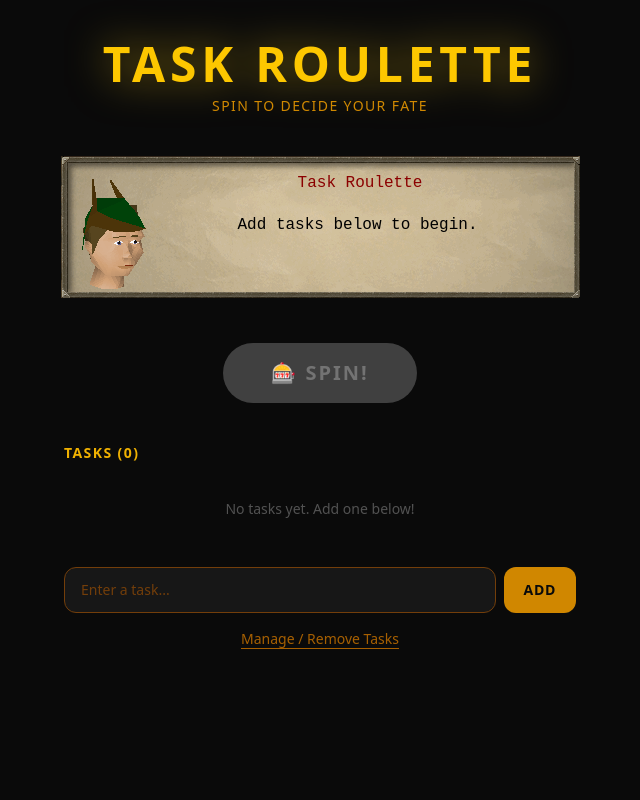
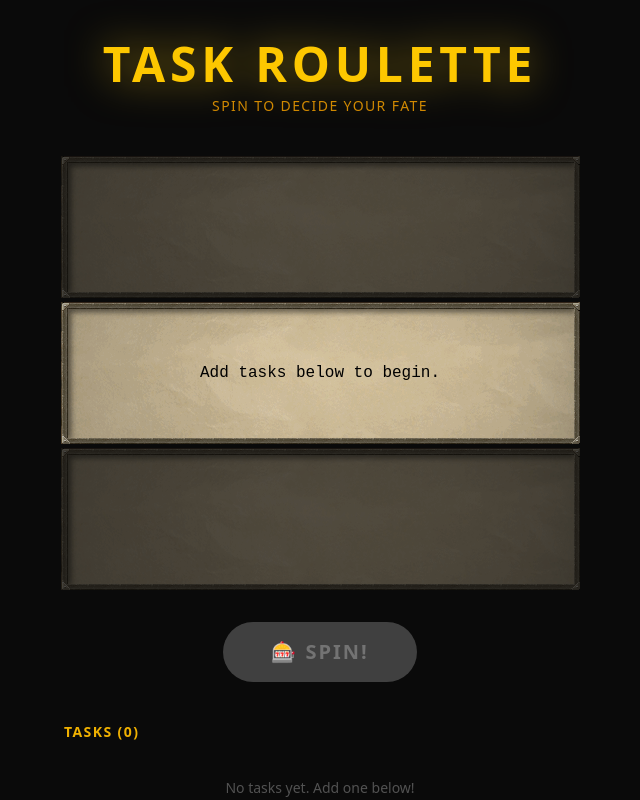
Before and after one commit to kalenobrien15/Task-Roulette-OSRS, a Next.js app: page / in a window 1280 px wide. Shown: the top 800 px of the page, without its empty margins (320-960 px from the left). Built offline with nearby package versions, Linux system fonts and the light colour scheme.

Commit message:
Redesign display to stacked reel: 3 chatbox slots, no chathead, no continue prompt

```diff
--- a/src/components/TaskSelector.tsx
+++ b/src/components/TaskSelector.tsx
@@ -103,11 +103,19 @@ export default function TaskSelector() {
     };
   }, []);
 
-  // The task currently shown in the dialogue box
-  const displayedTask =
-    tasks.length > 0 ? tasks[currentIndex % tasks.length] : null;
+  // Helper: get task at offset from currentIndex (wrapping)
+  const getTask = (offset: number): string | null => {
+    if (tasks.length === 0) return null;
+    return tasks[((currentIndex + offset) % tasks.length + tasks.length) % tasks.length];
+  };
 
-  // Dialogue box state
+  // Slots: -1 (above), 0 (center), +1 (below)
+  const slots = [
+    { offset: -1, opacity: 0.35, textColor: "#555" },
+    { offset: 0,  opacity: 1,    textColor: "#000" },
+    { offset: 1,  opacity: 0.35, textColor: "#555" },
+  ];
+
   const hasStarted = tasks.length > 0 && (isSpinning || winner !== null);
 
   return (
@@ -120,102 +128,52 @@ export default function TaskSelector() {
         Spin to decide your fate
       </p>
 
-      {/* OSRS Chathead Dialogue Box */}
-      <div className="relative mb-8" style={{ width: 519, height: 155 }}>
-        {/* Blank chatbox background */}
+      {/* Stacked reel — 3 chatboxes, center is active */}
+      <div className="relative mb-8 flex flex-col items-center gap-1" style={{ width: 519 }}>
+        {slots.map(({ offset, opacity, textColor }) => {
+          const task = getTask(offset);
+          const isCenter = offset === 0;
+          return (
+            <div
+              key={offset}
+              className="relative"
+              style={{ width: 519, height: 142, opacity }}
+            >
+              {/* Chatbox background */}
               <Image
                 src="/chatbox.png"
                 alt="Dialogue box"
                 width={519}
                 height={142}
                 style={{ imageRendering: "pixelated", position: "absolute", top: 0, left: 0 }}
-          priority
+                priority={isCenter}
               />
-
-        {/* Chathead image — vertically centered on the left */}
+              {/* Task text — centered in the box */}
               <div
                 style={{
                   position: "absolute",
-            top: "50%",
-            left: 21,
-            transform: "translateY(-50%)",
-            imageRendering: "pixelated",
-          }}
-        >
-          <Image
-            src="/chathead.png"
-            alt="Chathead"
-            width={64}
-            height={110}
-            style={{ imageRendering: "pixelated" }}
-          />
-        </div>
-
-        {/* Text overlay */}
-        <div
-          style={{
-            position: "absolute",
-            width: "100%",
-            height: 142,
+                  inset: 0,
+                  display: "flex",
+                  alignItems: "center",
+                  justifyContent: "center",
                   fontFamily: "'RuneScape Quill 8', 'Courier New', monospace",
                   fontSize: 16,
-            textAlign: "center",
-            paddingLeft: 40,
+                  color: textColor,
+                  paddingLeft: 24,
+                  paddingRight: 24,
                   boxSizing: "border-box",
-          }}
-        >
-          {/* Speaker name — dark red, top */}
-          <div
-            style={{
-              position: "absolute",
-              top: 15,
-              width: "100%",
-              color: "#8B0000",
-              whiteSpace: "nowrap",
-            }}
-          >
-            Task Roulette
-          </div>
-
-          {/* Main dialogue text — black, vertically centered, offset right of chathead */}
-          <div
-            style={{
-              position: "absolute",
-              top: "50%",
-              left: 0,
-              transform: "translateY(-60%)",
-              width: "100%",
-              paddingLeft: 75,
-              boxSizing: "border-box",
-              color: "#000000",
                   textAlign: "center",
                 }}
               >
-            {hasStarted && displayedTask ? (
-              displayedTask
-            ) : tasks.length === 0 ? (
-              "Add tasks below to begin."
-            ) : (
-              "Press Spin to decide your fate!"
-            )}
+                {isCenter && !hasStarted
+                  ? tasks.length === 0
+                    ? "Add tasks below to begin."
+                    : "Press Spin to decide your fate!"
+                  : task ?? ""}
               </div>
-
-          {/* "Click here to continue" — blue, bottom — only shown when winner is selected */}
-          {winner && !isSpinning && (
-            <div
-              style={{
-                position: "absolute",
-                bottom: 25,
-                width: "100%",
-                color: "#0000FF",
-                whiteSpace: "nowrap",
-                animation: "pulse 1s ease-in-out infinite",
-              }}
-            >
-              Click here to continue
             </div>
-          )}
-        </div>
+          );
+        })}
       </div>
 
       {/* Winner announcement */}
```
Also changed, not shown: .kilocode/rules/memory-bank/context.md. Lines whose indentation alone changed are shown as unchanged.
